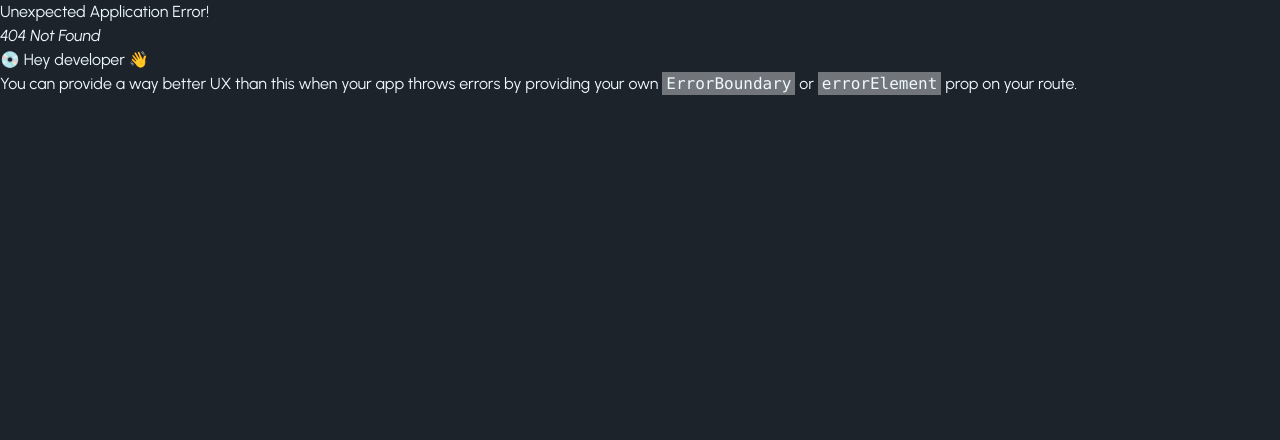
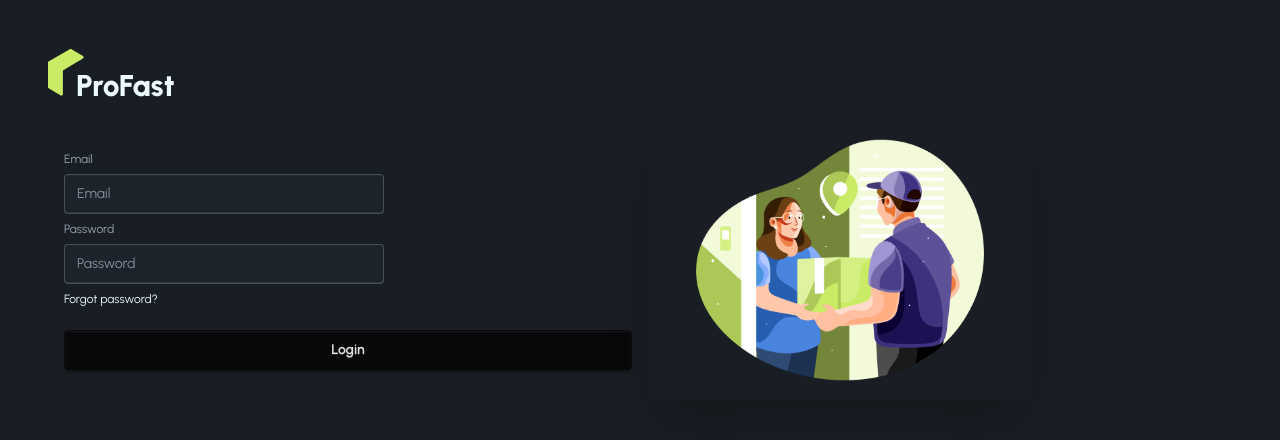
Before and after one commit to williamfazle/Zap-Shift-Projects, a React (Vite) app: page /login in a window 1280 px wide. Before the commit this address had no page. Shown: the top 440 px of the page. Built offline with nearby package versions, Linux system fonts and the light colour scheme.

Commit message:
Adding Authentication and using daisyui-Hero and react hook from

```diff
--- a/package.json
+++ b/package.json
@@ -15,6 +15,7 @@
     "react": "^19.1.1",
     "react-dom": "^19.1.1",
     "react-fast-marquee": "^1.6.5",
+    "react-hook-form": "^7.63.0",
     "react-icons": "^5.5.0",
     "react-responsive-carousel": "^3.2.23",
     "react-router": "^7.9.2",
--- /dev/null
+++ b/src/layouts/AuthLayout.jsx
@@ -0,0 +1,28 @@
+import React from 'react';
+import { Outlet } from 'react-router';
+import authImg from '../assets/authImage.png'
+import ProfastLogo from '../pages/shared/ProfastLogo/ProfastLogo';
+
+const AuthLayout = () => {
+    return (
+       <div className="p-12 bg-base-200">
+        <div>
+             <ProfastLogo></ProfastLogo>
+        </div>
+
+  <div className="hero-content flex-col lg:flex-row-reverse">
+   <div className='flex-1'>
+      <img
+      src={authImg}
+      className="max-w-sm rounded-lg shadow-2xl"
+    />
+   </div>
+    <div className='flex-1'>
+      <Outlet></Outlet>
+    </div>
+  </div>
+</div>
+    );
+};
+
+export default AuthLayout;
--- /dev/null
+++ b/src/pages/Authentication/Login/Login.jsx
@@ -0,0 +1,27 @@
+import React from 'react';
+
+const Login = () => {
+    return (
+        <div>
+            <form>
+                 <fieldset className="fieldset">
+
+          <label className="label">Email</label>
+          <input type="email" className="input" placeholder="Email" />
+
+
+          <label className="label">Password</label>
+          <input type="password" className="input" placeholder="Password" />
+
+
+          <div><a className="link link-hover">Forgot password?</a></div>
+
+
+          <button className="btn btn-neutral mt-4">Login</button>
+                  </fieldset>
+            </form>
+        </div>
+    );
+};
+
+export default Login;
--- a/src/router/router.jsx
+++ b/src/router/router.jsx
@@ -1,10 +1,12 @@
 import { createBrowserRouter } from "react-router";
 import RootLayout from "../layouts/RootLayout";
 import Home from "../pages/Home/Home/Home";
+import AuthLayout from "../layouts/AuthLayout";
+import Login from "../pages/Authentication/Login/Login";
 
 export const router = createBrowserRouter([
   {
-    path: "/",
+    path: '/',
    Component: RootLayout,
    children: [
     {
@@ -13,4 +15,14 @@
     }
    ]
   },
+  {
+    path: '/',
+   Component: AuthLayout,
+   children: [
+    {
+      path: 'login',
+      Component: Login
+    }
+   ]
+  }
 ]);
```
Also changed, not shown: 1 other file (tests, documents, lock files or other folders).
